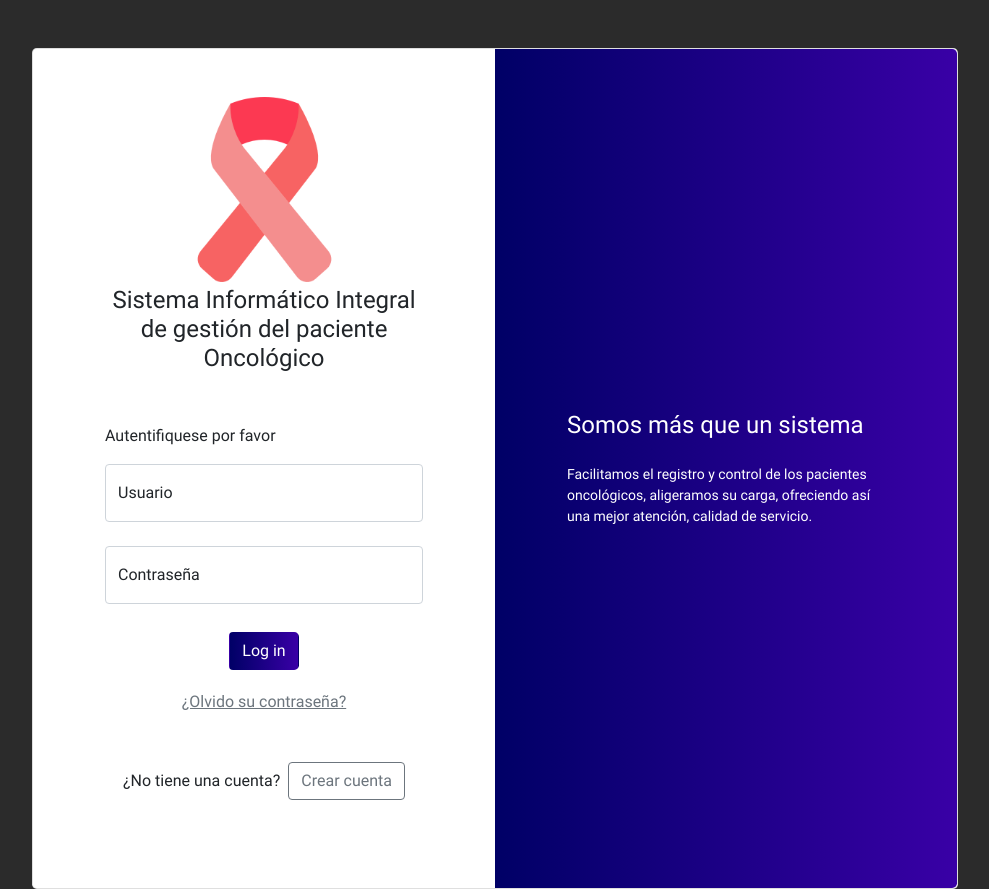
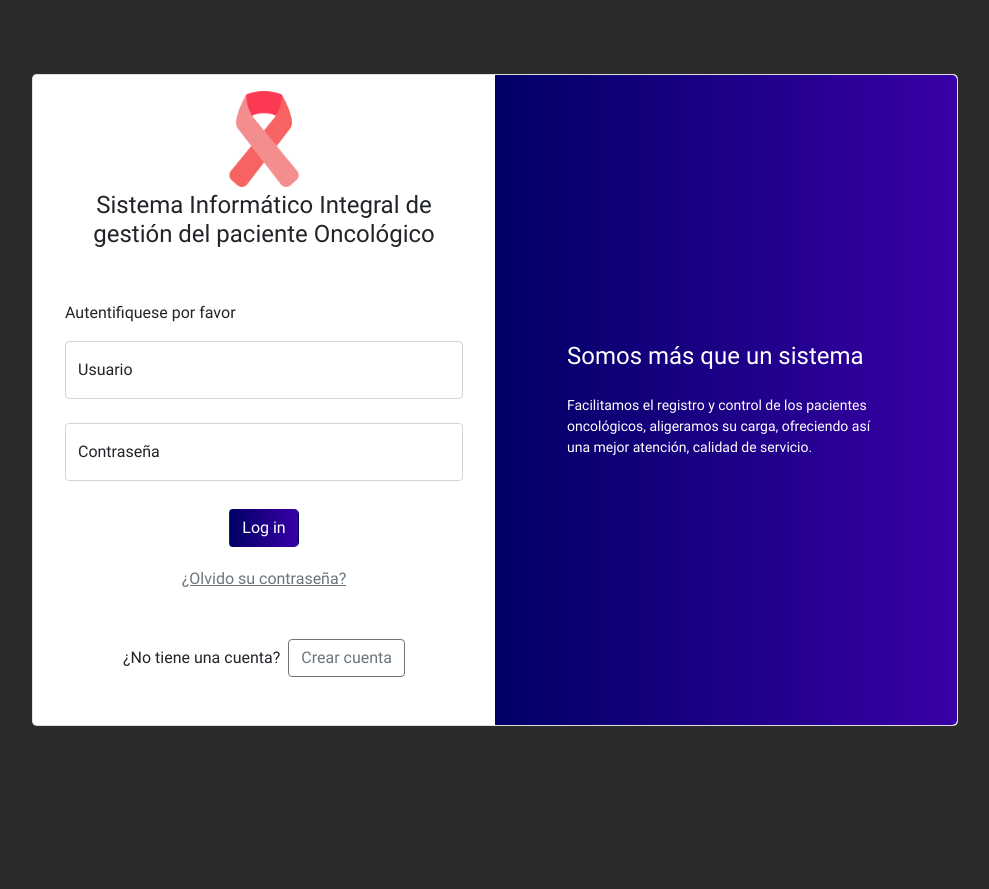
Before and after one commit to lazaroah02/sigipo, a Django app: page /accounts/login/ in a window 1280 px wide. Shown: the whole page, without its empty margins (145-1134 px from the left). After the commit the page ends 726 px from the top, so only its background shows below. Run offline with Django 3.2, Linux system fonts and the light colour scheme; parts of the project's set-up code (start-up, migrations or seed data) failed here and were passed over; some libraries are stand-ins or nearby versions.

Commit message:
Removed margin and added login required to dashboard

```diff
--- a/apps/dashboard/views.py
+++ b/apps/dashboard/views.py
@@ -2,6 +2,7 @@ import json
 import os
 
 from django.conf import settings
+from django.contrib.auth.mixins import LoginRequiredMixin
 from django.db.models import Case, Count, F, Q, Value, When
 from django.http import JsonResponse
 from django.views.generic import TemplateView
@@ -39,7 +40,7 @@ patient_in_70s = Count("patient", filter=Q(patient__age_at_diagnosis__range=(70,
 patient_more_than_80s = Count("patient", filter=Q(patient__age_at_diagnosis__gte=80))
 
 
-class Dashboard(TemplateView):
+class Dashboard(LoginRequiredMixin, TemplateView):
     """View to handle dashboard."""
 
     template_name = "dashboard/dashboard.html"
--- a/sigipo/static/css/internal/login.css
+++ b/sigipo/static/css/internal/login.css
@@ -26,5 +26,5 @@ body {
   }
 }
 .logo-img {
-  width: 185px;
+  width: 96px;
 }
--- a/sigipo/templates/registration/login.html
+++ b/sigipo/templates/registration/login.html
@@ -26,10 +26,10 @@
             <div class="card rounded-3 text-black">
               <div class="row g-0">
                 <div class="col-lg-6">
-                  <div class="card-body p-md-5 mx-md-4">
+                  <div class="card-body p-md-2 mx-md-4">
 
-                    <div class="text-center">
-                      <img class="logo-img" height="185" width="185" src="{% static 'images/ribbon.png' %}" alt="logo"/>
+                    <div class="text-center m-2">
+                      <img class="logo-img" height="96" width="96" src="{% static 'images/ribbon.png' %}" alt="logo"/>
                       <h4 class="mt-1 mb-5 pb-1">Sistema Informático Integral de gestión del paciente Oncológico</h4>
                     </div>
 
```
